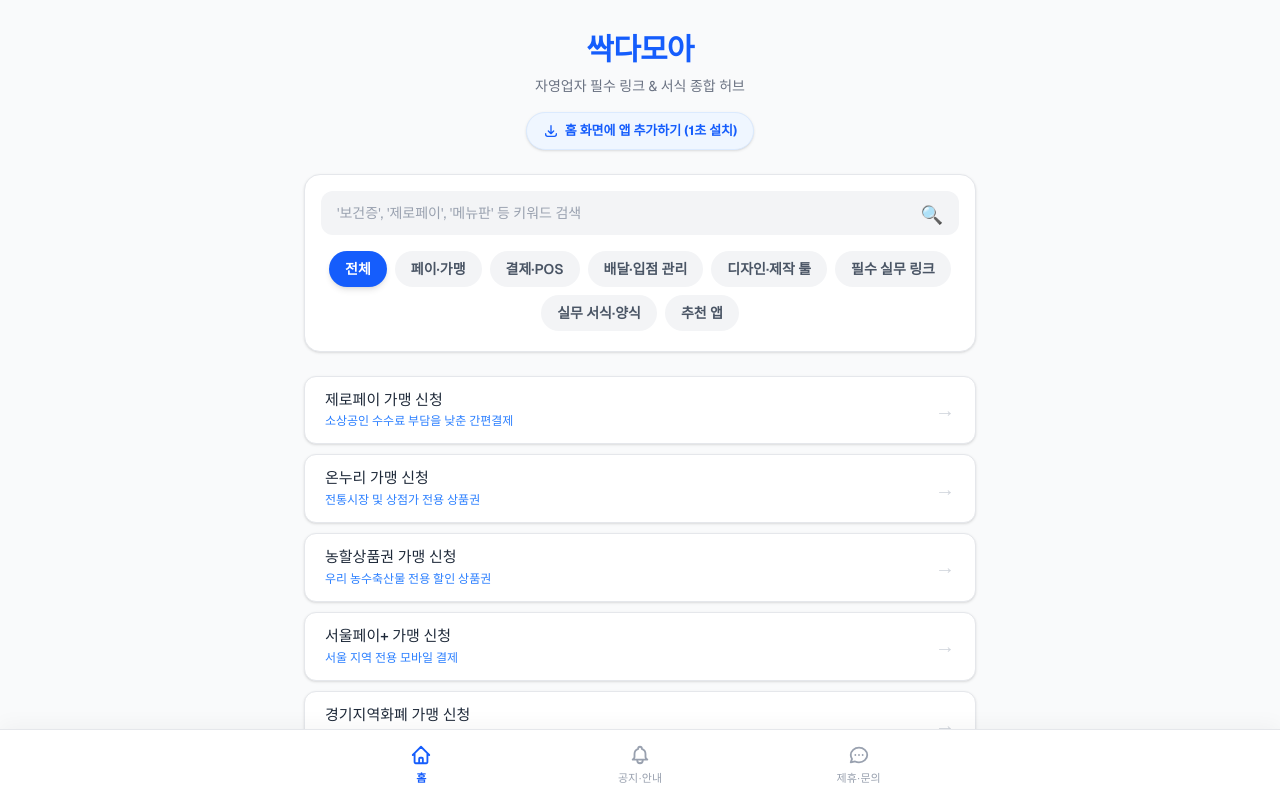
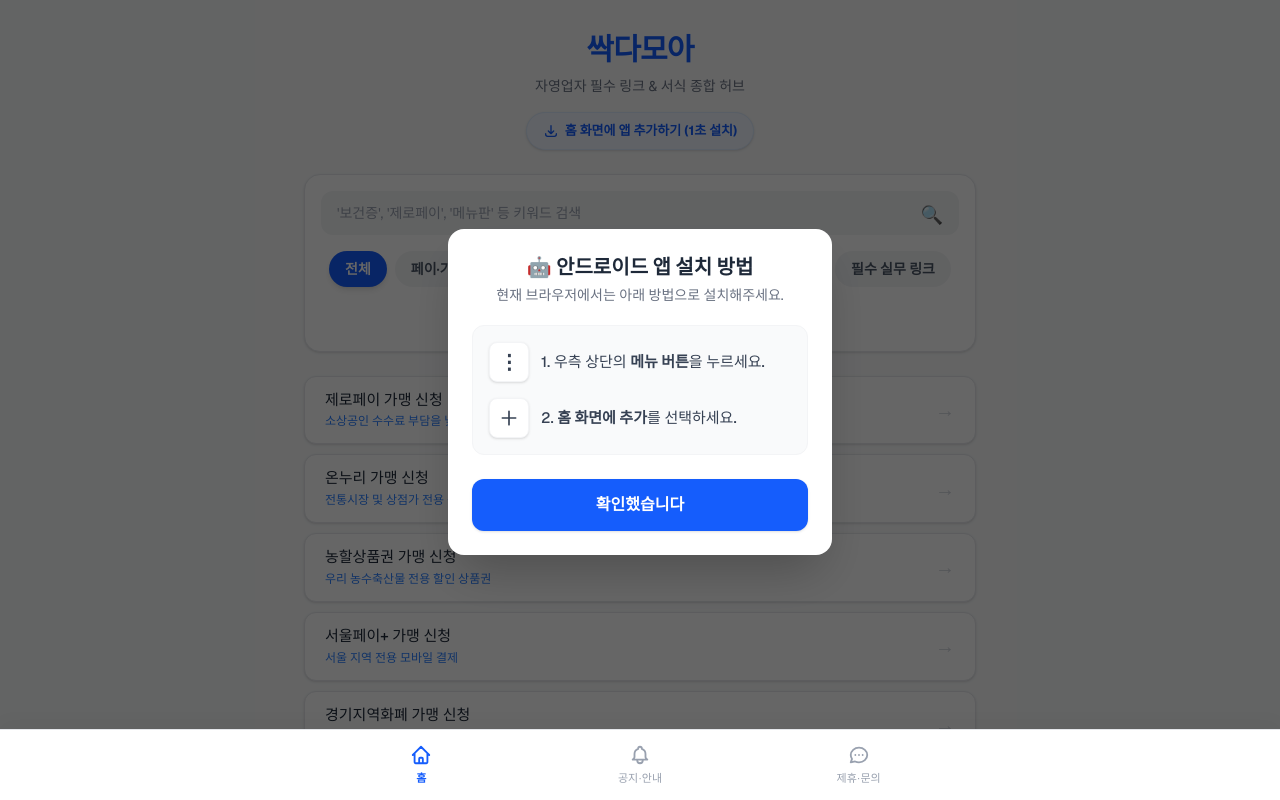
Before and after one commit to hannune-s/ssakdamoa, a Next.js app: page / in a window 1280 px wide. Both pictures are taken after a click on the button "홈 화면에 앱 추가하기 (1초 설치)". Shown: the top 800 px of the page. Built offline with nearby package versions, Linux system fonts and the light colour scheme; no server answers; the database is empty.

Commit message:
style: replace ugly window alert with elegant custom bottom sheet modal for iOS PWA installation guide

```diff
--- a/src/app/page.tsx
+++ b/src/app/page.tsx
@@ -63,6 +63,7 @@ export default function Home() {
   const [visibleCount, setVisibleCount] = useState(10);
   const [deferredPrompt, setDeferredPrompt] = useState<any>(null);
   const [isIOS, setIsIOS] = useState(false);
+  const [installGuide, setInstallGuide] = useState<'ios' | 'android' | null>(null);
 
   // PWA 앱 설치 프롬프트 및 모바일(iOS/Android) 감지
   useEffect(() => {
@@ -92,12 +93,9 @@ export default function Home() {
         setDeferredPrompt(null);
       }
     } else {
-      // 설치 팝업을 띄울 수 없는 환경(iOS 사파리 등)인 경우 수동 가이드 안내
-      if (isIOS) {
-        alert("🍎 아이폰(iOS) 설치 방법:\n하단의 [공유] 버튼(네모 안 화살표)을 누른 후,\n[홈 화면에 추가]를 선택해주세요!");
-      } else {
-        alert("🤖 안드로이드 앱 설치 방법:\n브라우저 우측 상단의 [메뉴(⋮)]를 누른 후,\n[홈 화면에 추가] 또는 [앱 설치]를 선택해주세요!");
-      }
+      // 설치 팝업을 띄울 수 없는 환경(iOS 사파리 등)인 경우 수동 가이드 팝업 띄우기
+      if (isIOS) setInstallGuide('ios');
+      else setInstallGuide('android');
     }
   };
 
@@ -387,6 +385,57 @@ export default function Home() {
         </div>
       </a>
 
+      {/* 수동 설치 가이드 모달 (iOS / 안드로이드 예외상황) */}
+      {installGuide && (
+        <div className="fixed inset-0 z-50 flex items-end sm:items-center justify-center bg-black/60 transition-opacity p-4 pb-8" onClick={() => setInstallGuide(null)}>
+          <div className="bg-white w-full max-w-sm rounded-2xl p-6 shadow-2xl transform transition-transform" onClick={e => e.stopPropagation()}>
+            <div className="text-center mb-5">
+              <h3 className="text-xl font-extrabold text-gray-800">
+                {installGuide === 'ios' ? '🍎 아이폰 앱 설치 방법' : '🤖 안드로이드 앱 설치 방법'}
+              </h3>
+              <p className="text-sm text-gray-500 mt-1">현재 브라우저에서는 아래 방법으로 설치해주세요.</p>
+            </div>
+
+            <div className="flex flex-col gap-4 text-[15px] font-medium text-gray-700 bg-gray-50 p-4 rounded-xl border border-gray-100">
+              {installGuide === 'ios' ? (
+                <>
+                  <div className="flex items-center gap-3">
+                    <div className="w-10 h-10 bg-white rounded-lg shadow-sm flex items-center justify-center shrink-0 border border-gray-100">
+                      <svg className="w-5 h-5 text-blue-500" fill="none" stroke="currentColor" viewBox="0 0 24 24"><path strokeLinecap="round" strokeLinejoin="round" strokeWidth="2" d="M4 16v1a3 3 0 003 3h10a3 3 0 003-3v-1m-4-8l-4-4m0 0L8 8m4-4v12" /></svg>
+                    </div>
+                    <p>1. 하단 메뉴에서 <b>공유 버튼</b>을 누르세요.</p>
+                  </div>
+                  <div className="flex items-center gap-3">
+                    <div className="w-10 h-10 bg-white rounded-lg shadow-sm flex items-center justify-center shrink-0 border border-gray-100 text-gray-700 font-bold text-xl">+</div>
+                    <p>2. <b>홈 화면에 추가</b>를 선택하세요.</p>
+                  </div>
+                </>
+              ) : (
+                <>
+                  <div className="flex items-center gap-3">
+                    <div className="w-10 h-10 bg-white rounded-lg shadow-sm flex items-center justify-center shrink-0 border border-gray-100 text-gray-700 font-bold text-xl">⋮</div>
+                    <p>1. 우측 상단의 <b>메뉴 버튼</b>을 누르세요.</p>
+                  </div>
+                  <div className="flex items-center gap-3">
+                    <div className="w-10 h-10 bg-white rounded-lg shadow-sm flex items-center justify-center shrink-0 border border-gray-100">
+                      <svg className="w-5 h-5 text-gray-700" fill="none" stroke="currentColor" viewBox="0 0 24 24"><path strokeLinecap="round" strokeLinejoin="round" strokeWidth="2" d="M12 4v16m8-8H4"></path></svg>
+                    </div>
+                    <p>2. <b>홈 화면에 추가</b>를 선택하세요.</p>
+                  </div>
+                </>
+              )}
+            </div>
+
+            <button
+              onClick={() => setInstallGuide(null)}
+              className="w-full mt-6 py-3.5 bg-blue-600 hover:bg-blue-700 text-white font-bold rounded-xl transition-colors shadow-sm"
+            >
+              확인했습니다
+            </button>
+          </div>
+        </div>
+      )}
+
     </main>
   );
 }
```
